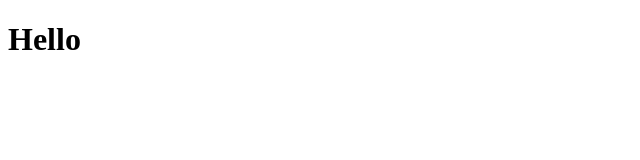
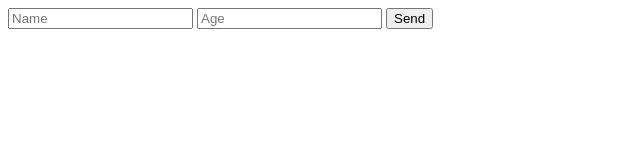
Before and after one commit to ReatanakTechSeng/telegram-bot, a plain HTML site: page index.html in a window 1280 px wide. Shown: the whole page, without its empty margins (0-640 px from the left). Drawn offline with Linux system fonts and the light colour scheme.

Commit message:
Update index.html

```diff
--- a/index.html
+++ b/index.html
@@ -4,6 +4,26 @@
   <title>Save to Excel</title>
 </head>
 <body>
-    <h1>Hello</h1>
+  <input type="text" id="name" placeholder="Name">
+  <input type="number" id="age" placeholder="Age">
+  <button onclick="sendData()">Send</button>
+
+  <script>
+    function sendData() {
+      const name = document.getElementById("name").value;
+      const age = document.getElementById("age").value;
+
+      fetch("http://localhost:3000/save", {
+        method: "POST",
+        headers: {
+          "Content-Type": "application/json"
+        },
+        body: JSON.stringify({ name, age })
+      })
+      .then(res => res.json())
+      .then(data => alert(data.message))
+      .catch(err => console.error(err));
+    }
+  </script>
 </body>
 </html>
```
